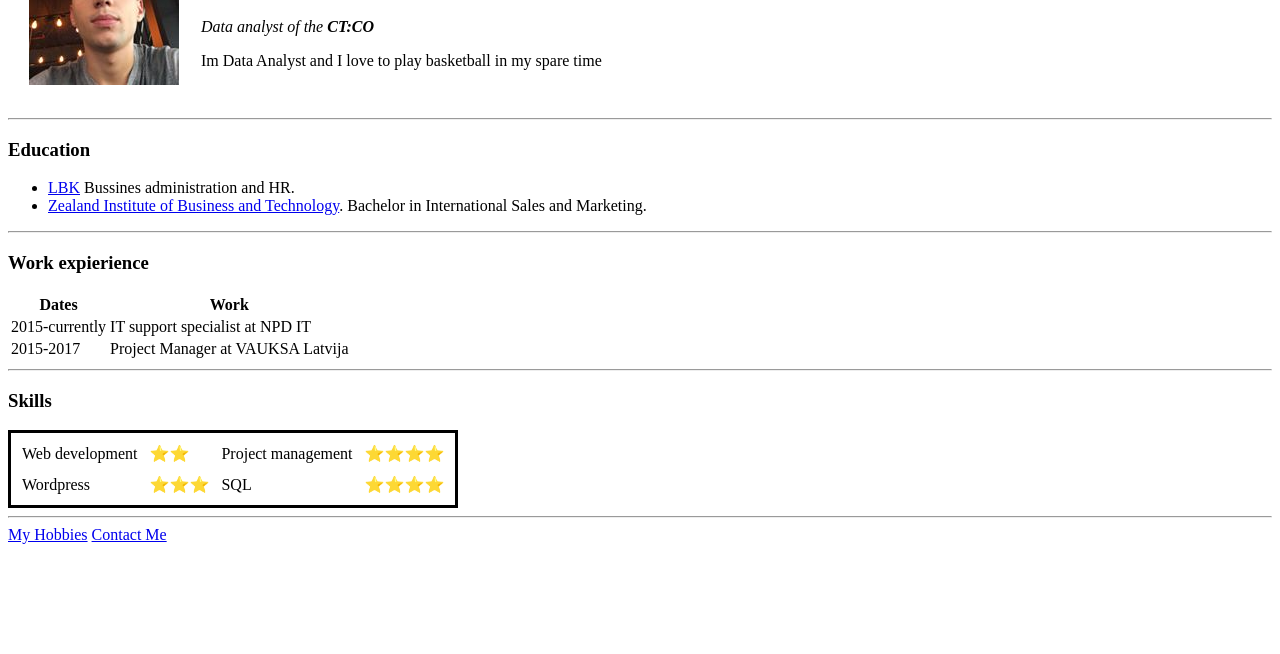
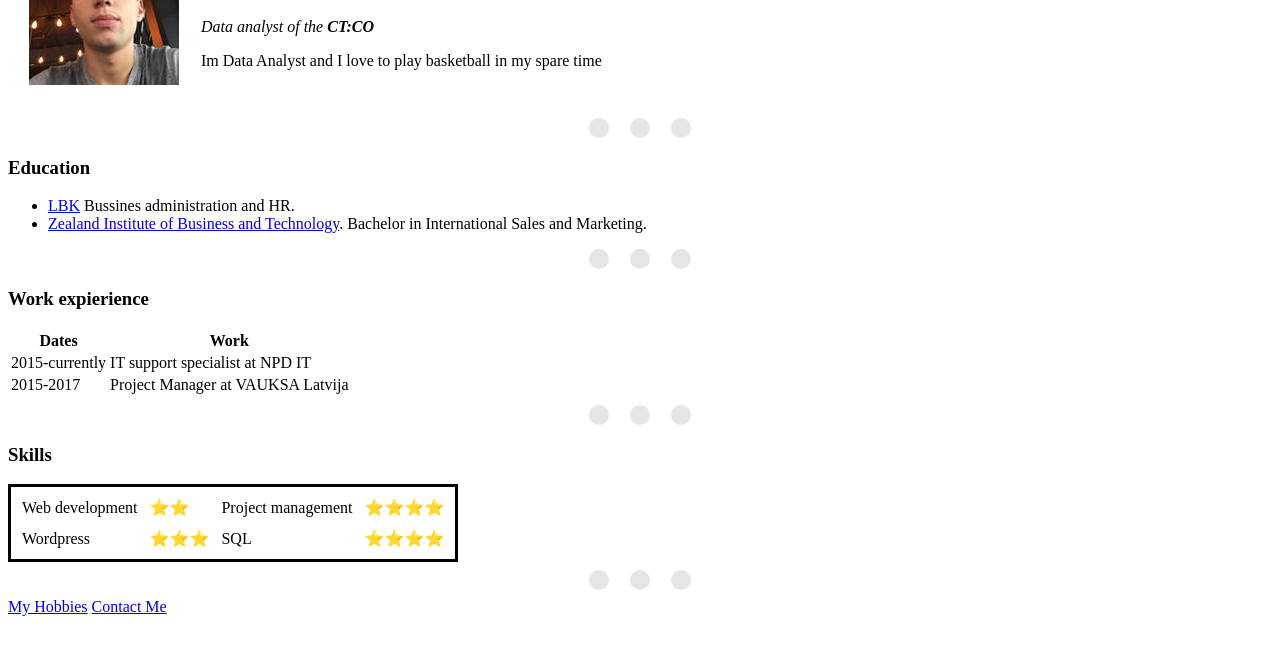
Before and after one commit to Vitaly0021/cv, a plain HTML site: page index.html in a window 1280 px wide. Shown: the part 94-748 px from the top of the page. Drawn offline with Linux system fonts and the light colour scheme.

Commit message:
Add files via upload

```diff
--- a/index.html
+++ b/index.html
@@ -3,6 +3,28 @@
 	<head>
 		<meta charset="UTF-8" />
 		<title>Vitalijs Personal site</title>
+		<style>
+			body {
+				background-color: dbe2ef;
+				/*background-color: dbe2ef;*/
+			}
+
+			hr {
+				background-color: dbe2ef;
+				border: dotted grey;
+				opacity: 20%;
+				border-width: 20px 0 0;
+				margin-left: 46%;
+  				margin-right: 46%;
+
+
+
+
+  				/*border-width: 0em 0 20px;*/
+			}
+
+
+		</style>
 	</head>
 	<body>
 		<table cellspacing="20">
```
